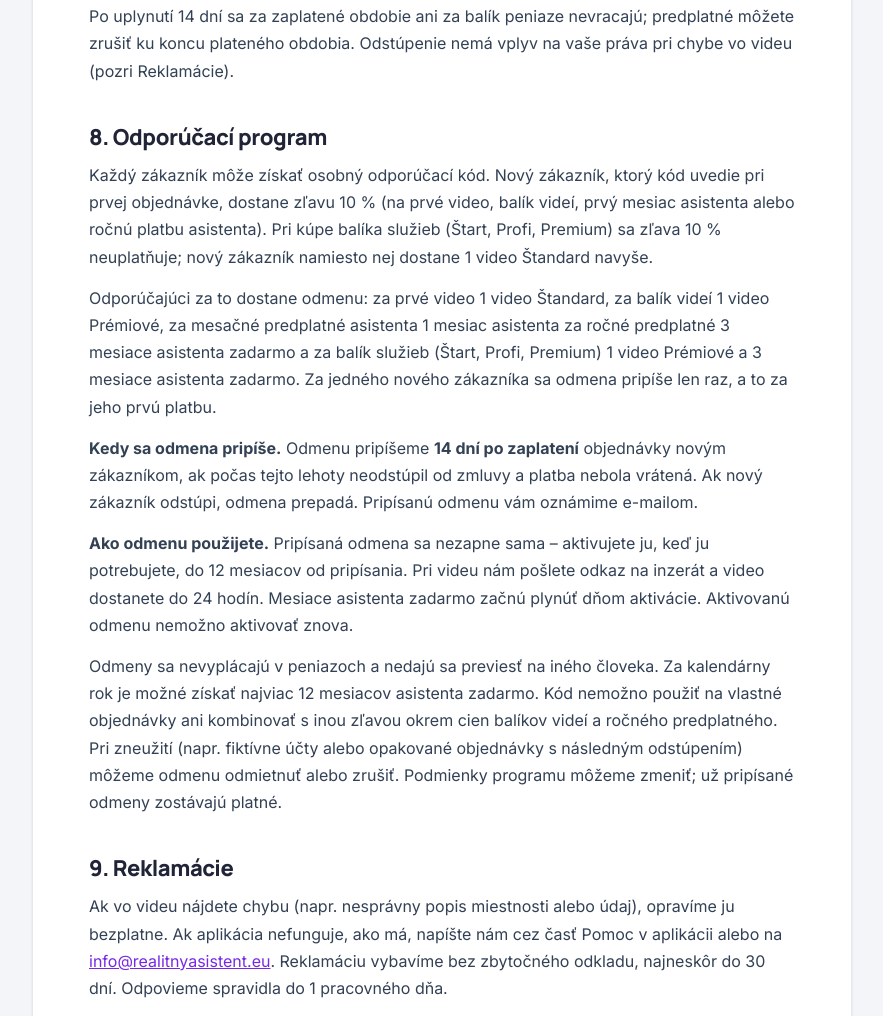
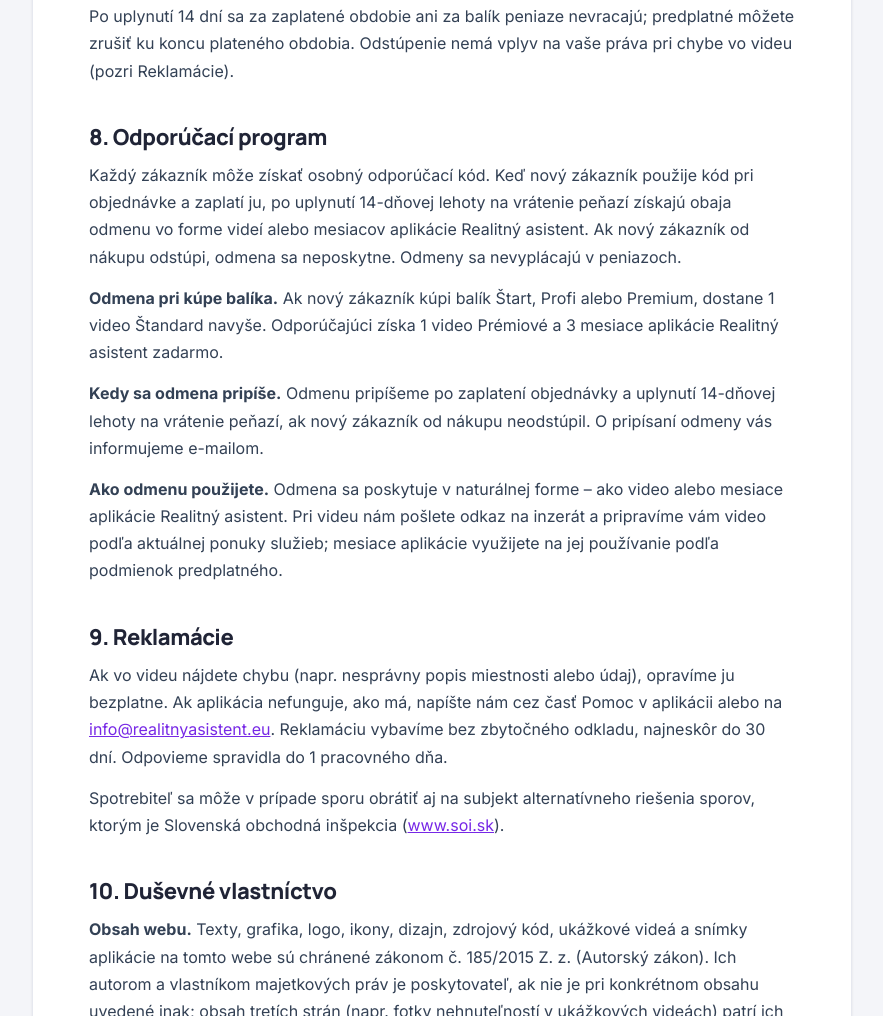
Before and after one commit to Rar773/realitny-asistent, a plain HTML site: page podmienky.html in a window 1280 px wide. Shown: the part 4573-5589 px from the top of the page, without its empty margins (198-1081 px from the left). Drawn offline with Linux system fonts and the light colour scheme.

Commit message:
Zosúladiť podmienky odporúčacieho programu s aktuálnou ponukou

```diff
--- a/podmienky.html
+++ b/podmienky.html
@@ -101,11 +101,10 @@
 <p>Po uplynutí 14 dní sa za zaplatené obdobie ani za balík peniaze nevracajú; predplatné môžete zrušiť ku koncu plateného obdobia. Odstúpenie nemá vplyv na vaše práva pri chybe vo videu (pozri Reklamácie).</p>
 
 <h2 id="odporucanie">8. Odporúčací program</h2>
-<p>Každý zákazník môže získať osobný odporúčací kód. Nový zákazník, ktorý kód uvedie pri prvej objednávke, dostane zľavu 10 % (na prvé video, balík videí, prvý mesiac asistenta alebo ročnú platbu asistenta). Pri kúpe balíka služieb (Štart, Profi, Premium) sa zľava 10 % neuplatňuje; nový zákazník namiesto nej dostane 1 video Štandard navyše.</p>
-<p>Odporúčajúci za to dostane odmenu: za prvé video 1 video Štandard, za balík videí 1 video Prémiové, za mesačné predplatné asistenta 1 mesiac asistenta za ročné predplatné 3 mesiace asistenta zadarmo a za balík služieb (Štart, Profi, Premium) 1 video Prémiové a 3 mesiace asistenta zadarmo. Za jedného nového zákazníka sa odmena pripíše len raz, a to za jeho prvú platbu.</p>
-<p><b>Kedy sa odmena pripíše.</b> Odmenu pripíšeme <b>14 dní po zaplatení</b> objednávky novým zákazníkom, ak počas tejto lehoty neodstúpil od zmluvy a platba nebola vrátená. Ak nový zákazník odstúpi, odmena prepadá. Pripísanú odmenu vám oznámime e-mailom.</p>
-<p><b>Ako odmenu použijete.</b> Pripísaná odmena sa nezapne sama – aktivujete ju, keď ju potrebujete, do 12 mesiacov od pripísania. Pri videu nám pošlete odkaz na inzerát a video dostanete do 24 hodín. Mesiace asistenta zadarmo začnú plynúť dňom aktivácie. Aktivovanú odmenu nemožno aktivovať znova.</p>
-<p>Odmeny sa nevyplácajú v peniazoch a nedajú sa previesť na iného človeka. Za kalendárny rok je možné získať najviac 12 mesiacov asistenta zadarmo. Kód nemožno použiť na vlastné objednávky ani kombinovať s inou zľavou okrem cien balíkov videí a ročného predplatného. Pri zneužití (napr. fiktívne účty alebo opakované objednávky s následným odstúpením) môžeme odmenu odmietnuť alebo zrušiť. Podmienky programu môžeme zmeniť; už pripísané odmeny zostávajú platné.</p>
+<p>Každý zákazník môže získať osobný odporúčací kód. Keď nový zákazník použije kód pri objednávke a zaplatí ju, po uplynutí 14-dňovej lehoty na vrátenie peňazí získajú obaja odmenu vo forme videí alebo mesiacov aplikácie Realitný asistent. Ak nový zákazník od nákupu odstúpi, odmena sa neposkytne. Odmeny sa nevyplácajú v peniazoch.</p>
+<p><b>Odmena pri kúpe balíka.</b> Ak nový zákazník kúpi balík Štart, Profi alebo Premium, dostane 1 video Štandard navyše. Odporúčajúci získa 1 video Prémiové a 3 mesiace aplikácie Realitný asistent zadarmo.</p>
+<p><b>Kedy sa odmena pripíše.</b> Odmenu pripíšeme po zaplatení objednávky a uplynutí 14-dňovej lehoty na vrátenie peňazí, ak nový zákazník od nákupu neodstúpil. O pripísaní odmeny vás informujeme e-mailom.</p>
+<p><b>Ako odmenu použijete.</b> Odmena sa poskytuje v naturálnej forme – ako video alebo mesiace aplikácie Realitný asistent. Pri videu nám pošlete odkaz na inzerát a pripravíme vám video podľa aktuálnej ponuky služieb; mesiace aplikácie využijete na jej používanie podľa podmienok predplatného.</p>
 
 <h2 id="reklamacie">9. Reklamácie</h2>
 <p>Ak vo videu nájdete chybu (napr. nesprávny popis miestnosti alebo údaj), opravíme ju bezplatne. Ak aplikácia nefunguje, ako má, napíšte nám cez časť Pomoc v aplikácii alebo na <a href="mailto:info@realitnyasistent.eu">info@realitnyasistent.eu</a>. Reklamáciu vybavíme bez zbytočného odkladu, najneskôr do 30 dní. Odpovieme spravidla do 1 pracovného dňa.</p>
```
